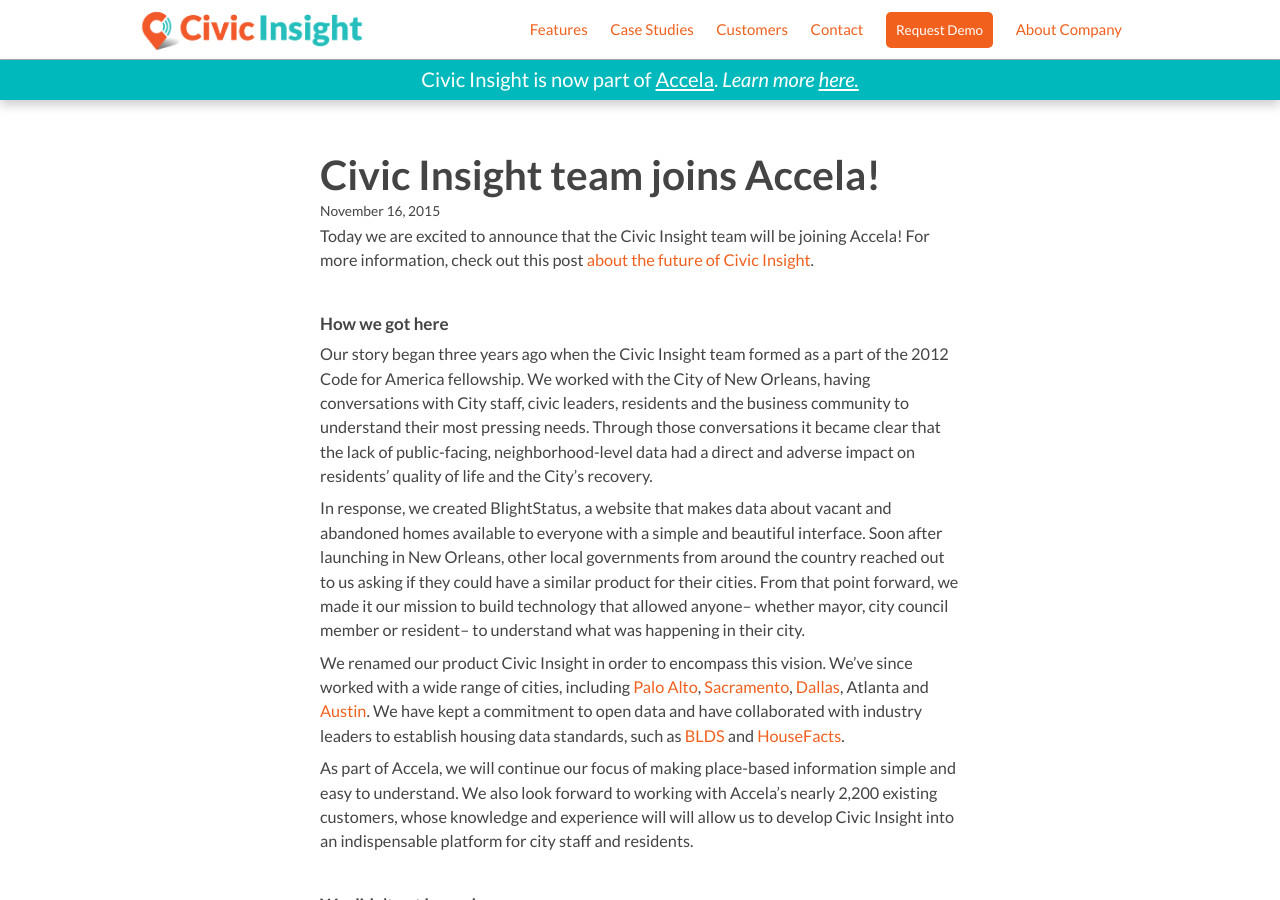
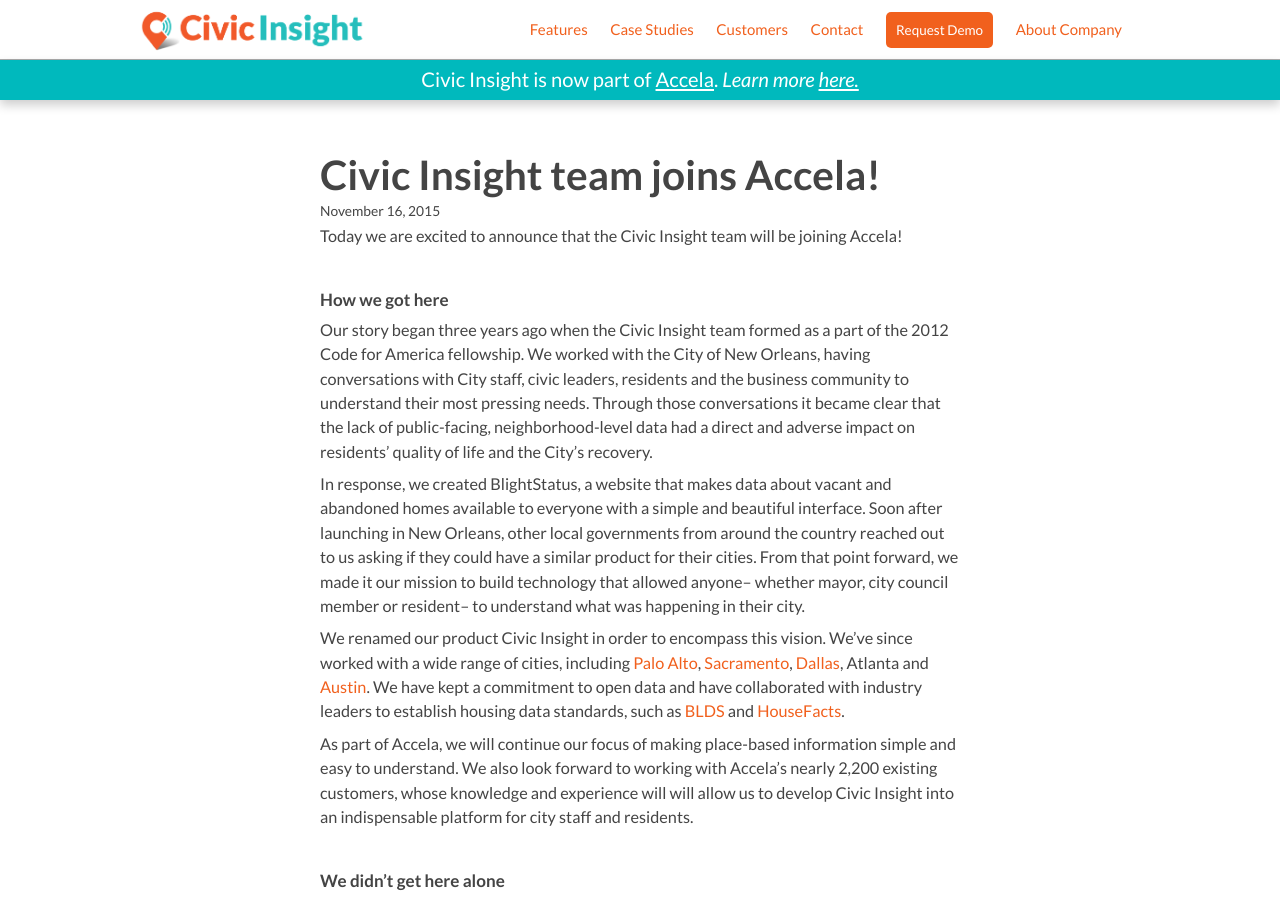
Before and after one commit to civicindustries/civicinsight.com, a Jekyll site: the page built from _posts/2015-11-16-civicinsight-joins-accela.md, in a window 1280 px wide and 900 px high. Built offline with Jekyll 4.4.1, drawn with Linux system fonts in a browser that asks for light colours; Markdown is read by kramdown in place of the engine named in the settings; comment, search, counter and statistics services are not loaded.

Commit message:
Update 2015-11-16-civicinsight-joins-accela.md

```diff
--- a/_posts/2015-11-16-civicinsight-joins-accela.md
+++ b/_posts/2015-11-16-civicinsight-joins-accela.md
@@ -7,7 +7,7 @@
 ##Civic Insight team joins Accela!
 <time datetime="November 16, 2015">November 16, 2015</time>
 
-Today we are excited to announce that the Civic Insight team will be joining Accela! For more information, check out this post [about the future of Civic Insight](http://www.accela.com/company/blog/entry/what-is-happening-in-my-community-creating-an-amazon-experience-for-government).
+Today we are excited to announce that the Civic Insight team will be joining Accela!
 
 <br>
 #####How we got here
```
